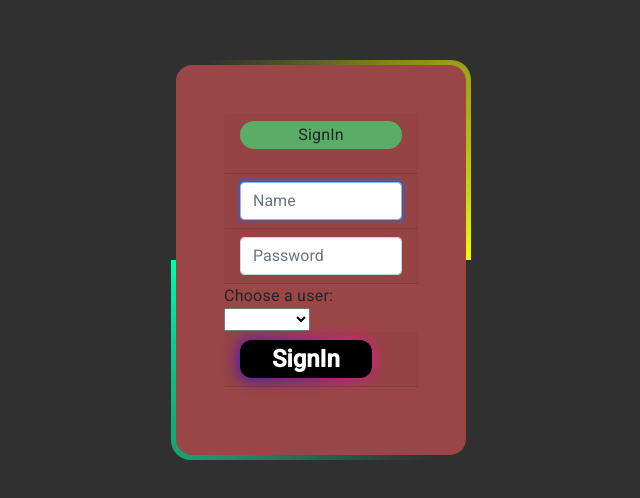
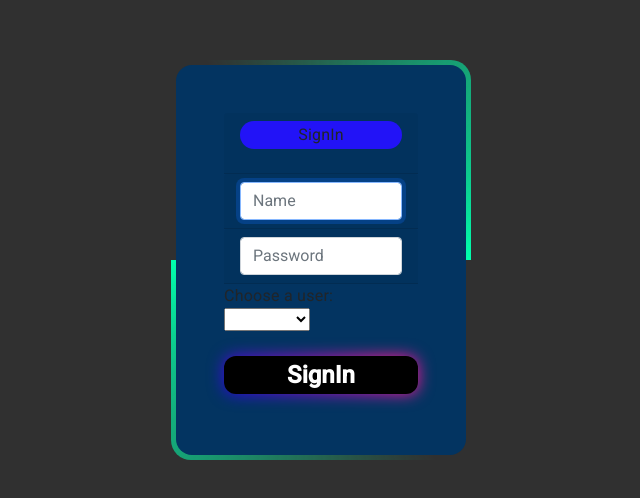
Before and after one commit to Jirgort/PY_EquipoDeportivo, an Angular app in the folder appThresholdcr/: page /login in a window 1280 px wide. Shown: the part 140-638 px from the top of the page, without its empty margins (319-959 px from the left). Built offline with nearby package versions, Linux system fonts and the light colour scheme.

Commit message:
Cambio visual al login

```diff
--- a/appThresholdcr/src/app/components/login/login.component.css
+++ b/appThresholdcr/src/app/components/login/login.component.css
@@ -21,7 +21,7 @@
     position: absolute;
     width: 500px;
     height: 500px;
-    background-image: conic-gradient(transparent,transparent,transparent,#f2ff00);
+    background-image: conic-gradient(transparent,transparent,transparent,#00ffad);
     animation: rotate 4s linear infinite;
 }
 .box:after{
@@ -37,14 +37,14 @@
     position: absolute;
     inset: 5px;
     border-radius: 16px;
-    background-color: rgb(154, 70, 70);
+    background-color: rgb(3, 52, 97);
     z-index: 2;
 }
 .box h3 {
     position: relative;
     display: grid;
     border-radius: 20px;
-    background-color: #5aac66;
+    background-color: #2213f7;
     place-items: center;
 }
 @keyframes rotate{
@@ -57,6 +57,9 @@
     }
 }
 
+.card-headerB {
+  display: grid;
+}
 
 button{
     background: black;
@@ -83,6 +86,8 @@ button{
     filter: blur(8px);
     animation: glowing 20s linear infinite;
   }
+
+
   @keyframes glowing{
     0%{
       background-position: 0 0;
--- a/appThresholdcr/src/app/components/login/login.component.html
+++ b/appThresholdcr/src/app/components/login/login.component.html
@@ -21,14 +21,16 @@
                                     <input type="text" [(ngModel)]="user.Contracena" name="password" class="form-control" placeholder="Password" required autofocus >
                                 </div>
                                </div>
-                               <label for="typeUser">Choose a user:</label>
+                               <div class="form-selector">
+                                    <label for="typeUser">Choose a user:</label>
                                     <select name="typeUser"[(ngModel)]="user.TypeUser" id="typeUser">
                                     <option value="Manager">Manager</option>
                                     <option value="Trainer">Trainer</option>
                                     <option value="User">User</option>
-
                                     </select>
-                               <div class="card-header">
+                               </div>
+                               <div class="card-headerB">
+                                <br>
                                 <button type="submit" >SignIn</button>
                               </div>
 
```
